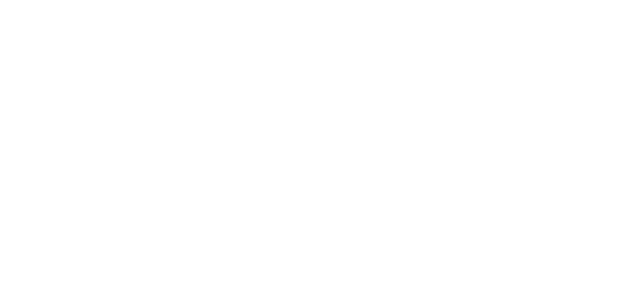
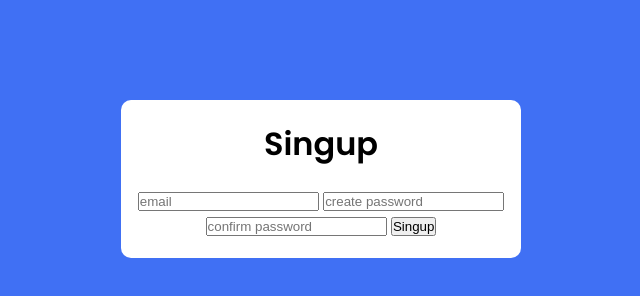
Before and after one commit to asibiqbal/assignment-4, a plain HTML site: page index.html in a window 1280 px wide. Shown: the whole page, without its empty margins (319-959 px from the left). Drawn offline with Linux system fonts and the light colour scheme.

Commit message:
added heading and form

```diff
--- a/css/style.css
+++ b/css/style.css
@@ -0,0 +1,26 @@
+/* Google fonts */
+@import url('https://fonts.googleapis.com/css2?family=Poppins:wght@300;400;600;700;900&display=swap');
+
+* {
+    margin: 0;
+    padding: 0;
+}
+
+body {
+    font-family: 'Poppins', sans-serif;
+    background: #4070F4;
+}
+
+.main-container {
+    width: 400px;
+    background: white;
+    text-align: center;
+    margin: 100px auto;
+    padding: 20px 0 20px;
+    border-radius: 10px;
+}
+
+.main-container h1 {
+    font-weight: 600;
+    margin-bottom: 20px;
+}
--- a/index.html
+++ b/index.html
@@ -7,7 +7,16 @@
 </head>
 
 <body>
-
+    <div class="main-container">
+        <h1>Singup</h1>
+        <!-- Form -->
+        <form>
+            <input type="email" name="" placeholder="email">
+            <input type="password" name="" placeholder="create password">
+            <input type="password" name="" placeholder="confirm password">
+            <button type="submit">Singup</button>
+        </form>
+    </div>
 </body>
 
 </html>
```
